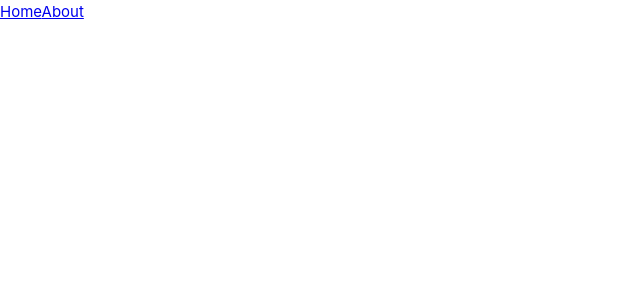
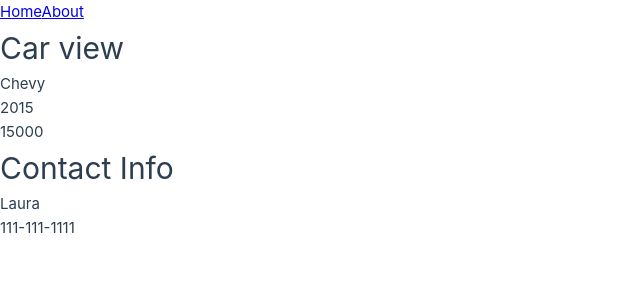
Before and after one commit to andriusmw/RouterVueLearning, a Vue app: page /cars/1/contact in a window 1280 px wide. Before the commit this address had no page. Shown: the top 300 px of the page, without its empty margins (0-640 px from the left). Built offline with nearby package versions, Linux system fonts and the light colour scheme.

Commit message:
nested routes

```diff
--- a/src/data/cars.json
+++ b/src/data/cars.json
@@ -3,30 +3,50 @@
         "id": 1,
         "name": "Chevy",
         "price": 15000,
-        "year": 2015
+        "year": 2015,
+        "contact": {
+            "dealer": "Laura",
+            "number": "111-111-1111"
+        }
     },
     {
         "id": 2,
         "name": "Bentley",
         "price": 215000,
-        "year": 2021
+        "year": 2021,
+        "contact": {
+            "dealer": "Sam",
+            "number": "211-111-1111"
+        }
     },
     {
         "id": 3,
         "name": "Ford",
         "price": 5000,
-        "year": 2005
+        "year": 2005,
+        "contact": {
+            "dealer": "Ed",
+            "number": "311-111-1111"
+        }
     },
     {
         "id": 4,
         "name": "Land Lover",
         "price": 85000,
-        "year": 2019
+        "year": 2019,
+        "contact": {
+            "dealer": "Lance",
+            "number": "411-111-1111"
+        }
     },
     {
         "id": 5,
         "name": "Nissan",
         "price": 25000,
-        "year": 2015
+        "year": 2015,
+        "contact": {
+            "dealer": "Samantha",
+            "number": "511-111-1111"
+        }
     }
 ]
--- a/src/views/CarView.vue
+++ b/src/views/CarView.vue
@@ -1,6 +1,7 @@
 <script setup>
-    import {useRoute} from "vue-router"
+    import {useRoute, RouterView} from "vue-router"
     import cars from "../data/cars.json"
+    import ContactView from "./ContactView.vue"
 
     const route = useRoute()
     const car = cars.find(c => c.id === parseInt(route.params.id))
@@ -12,7 +13,9 @@
     <div>
         <h1>Car view</h1>
         <p>{{car.name}}</p>
-         <p>{{car.year}}</p>
-          <p>{{car.price}}</p>
+        <p>{{car.year}}</p>
+        <p>{{car.price}}</p>
+        <RouterView />
+        <!-- RouterView hace visibles los componentes anidados en rutas -->
     </div>
 </template>
--- /dev/null
+++ b/src/views/ContactView.vue
@@ -0,0 +1,17 @@
+import { useRoute } from 'vue-router';
+<script setup>
+import {useRoute} from "vue-router"
+import cars from "../data/cars.json"
+
+const route = useRoute()
+const car = cars.find(c => c.id === parseInt(route.params.id))
+//consigue el objeto car cuyo id es el mismo que en el params
+</script>
+
+<template>
+    <div>
+        <h1>Contact Info</h1>
+        <p>{{car.contact.dealer}}</p>
+        <p>{{car.contact.number}}</p>
+    </div>
+</template>
```
Also changed, not shown: src/router/index.js (+8 -1 lines).
